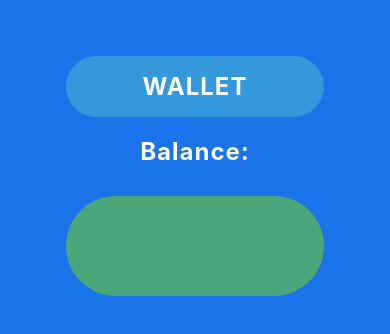
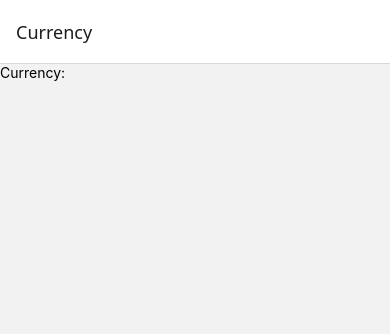
Before and after one commit to KhanMarufHossain/ExpenseTracker, a React Native app: screen /Currency in a window 390 px wide. Shown: the top 334 px of the page. Built offline with nearby package versions, Linux system fonts and the light colour scheme.

Commit message:
adding redux and things

```diff
--- a/App.js
+++ b/App.js
@@ -1,12 +1,17 @@
 import { StatusBar } from 'expo-status-bar';
 import { StyleSheet, Text, View } from 'react-native';
 import Home from './Screens/Home';
+import ChooseCurrency from './Screens/Currency';
 import {NavigationContainer, useNavigation} from "@react-navigation/native";
 import {createNativeStackNavigator} from "@react-navigation/native-stack";
 export default function App() {
+  const Stack= createNativeStackNavigator();
+  return (
+    <NavigationContainer><Stack.Navigator>
+      <Stack.Screen name='Currency' component={ChooseCurrency}/>
+      <Stack.Screen name= "Home" component={Home}/>
+      </Stack.Navigator></NavigationContainer>
 
-  return (
-    <NavigationContainer><Home/></NavigationContainer>
   );
 }
 
--- a/Screens/Currency.js
+++ b/Screens/Currency.js
@@ -4,7 +4,7 @@ export default function ChooseCurrency()
 {
     return(
         <View>
-            <TextInput placeholder='Currency: ' />
+            <TextInput placeholder='Currency: '  />
         </View>
     );
 }
--- a/package.json
+++ b/package.json
@@ -11,12 +11,15 @@
   "dependencies": {
     "@react-navigation/native": "^7.1.9",
     "@react-navigation/native-stack": "^7.3.13",
+    "@reduxjs/toolkit": "^2.8.1",
     "expo": "~53.0.9",
     "expo-status-bar": "~2.2.3",
     "react": "19.0.0",
     "react-native": "0.79.2",
     "react-native-safe-area-context": "5.4.0",
-    "react-native-screens": "~4.10.0"
+    "react-native-screens": "~4.10.0",
+    "react-redux": "^9.2.0",
+    "redux": "^5.0.1"
   },
   "devDependencies": {
     "@babel/core": "^7.20.0"
```
Also changed, not shown: 1 other file (tests, documents, lock files or other folders).
